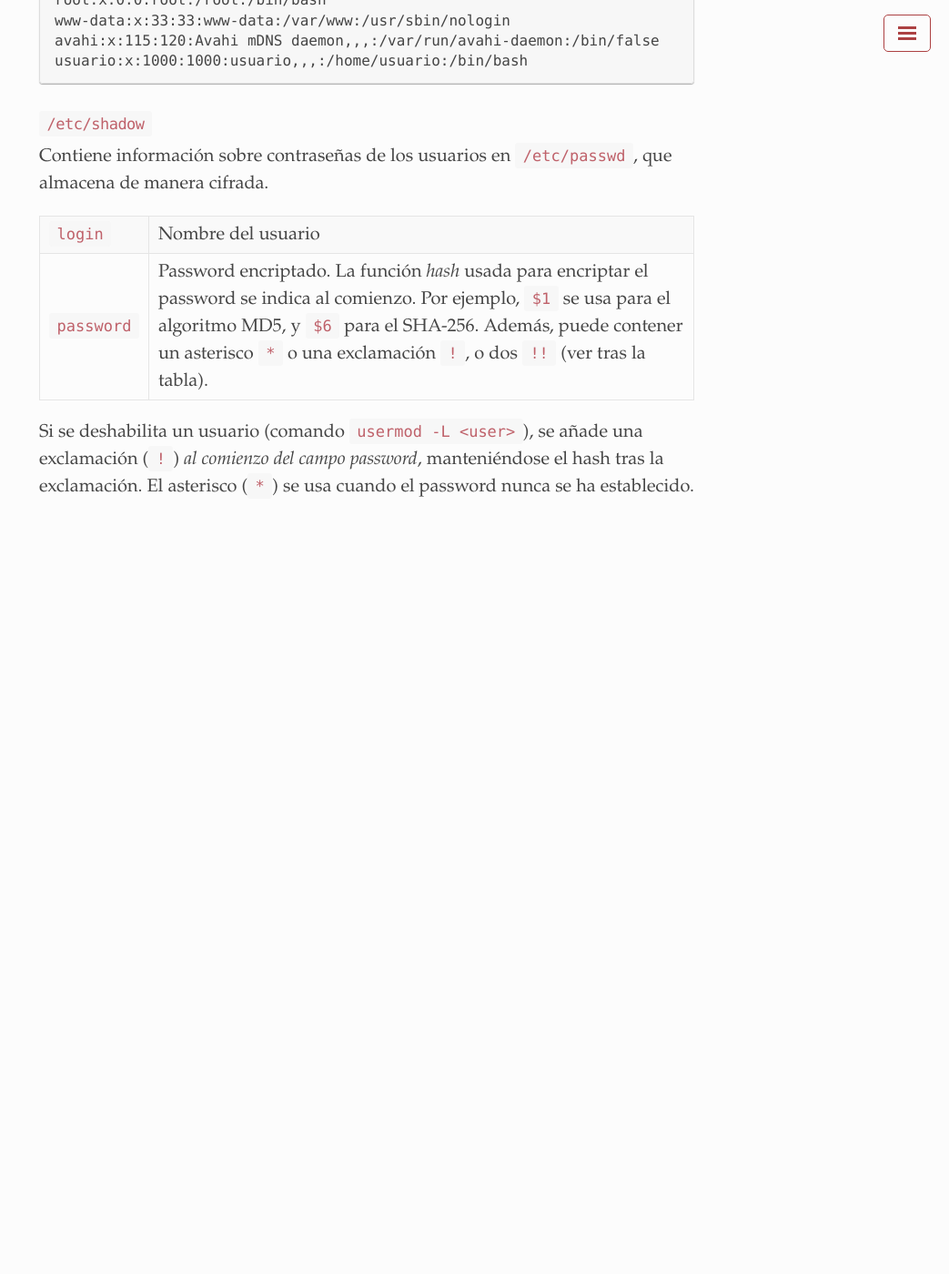
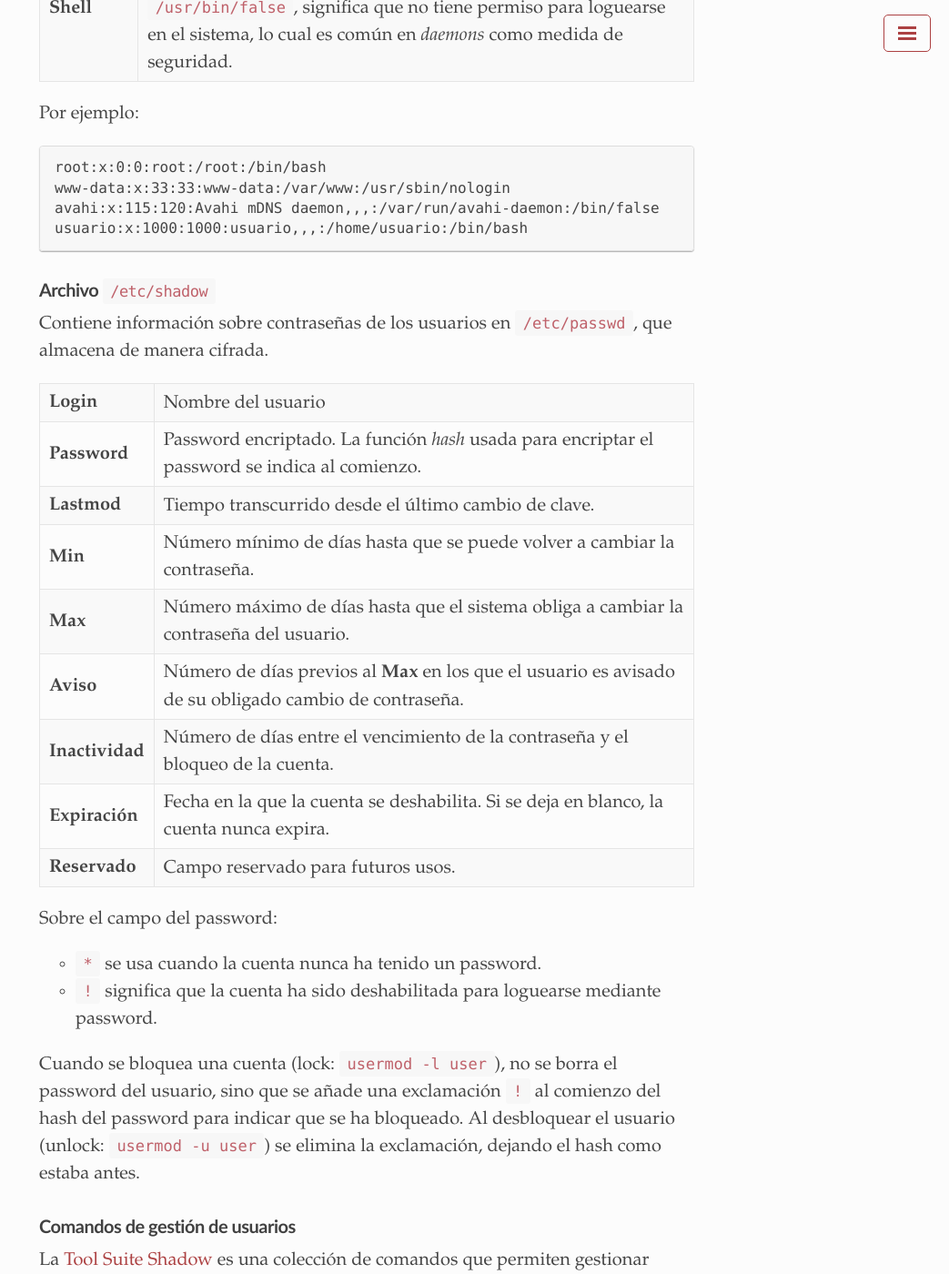
Before and after one commit to santi-gf/santi-gf.github.io, a Jekyll site: the page built from usuarios-grupos.md, in a window 1280 px wide and 1400 px high, scrolled down 1998 px. Shown: the whole window at 91% size, without its empty margins (237-1280 px from the left). Built offline with Jekyll 4.4.1, drawn with Linux system fonts in a browser that asks for light colours; a style sheet for code colours, icons or effects is not loaded; before the commit the page ends 2628 px from its top, so only the background shows below that; some of the changed text lies outside the part shown.

Commit message:
Publish usuarios-grupos.md

````diff
--- a/usuarios-grupos.md
+++ b/usuarios-grupos.md
@@ -20,7 +19,7 @@ También es muy común que muchos servicios internos del sistema tengan su propi
 La configuración de usuarios en Linux esencialmente se maneja en los dos siguientes ficheros.
 
 
-### `/etc/passwd`
+### Archivo `/etc/passwd`
 
 Contiene información de las cuentas de usuarios y sus características.
 
@@ -28,13 +27,13 @@ Contiene información de las cuentas de usuarios y sus características.
 
 Se pueden ver los campos con `man passwd`:
 
-`name`      | Nombre del usuario |
-`password`  | El password del usuario en texto plano, o un asterisco (*) o una X si está encriptado. |
-`UID`       | *User ID*. Número de identificación único de usuario. Los usuarios pueden cambiar muchos prámetros, incluso su `name`, pero el UID no lo deben cambiar nunca. El UID del root es 0. Las cuentas de servicios y demonios tienen los números más bajos, mientras que las de usuarios finales comienzan en el valor definido en `UID_MIN` en el fichero `/etc/login.defs`. |
-`GID`       | *Gruop ID*. Número de identificador único de grupo. Varios usuarios pueden tener el mismo grupo, aunque al crear un usuario se crea un grupo con ese mismo nombre por defecto salvo que se indique lo contrario. Los datos del grupo aparecen en `/etc/group`. |
-`GECOS`     | Campo de comentarios que incluye información extra sobre el usuario (nombre real, dirección...) |
-`directory` | *Home directory*. Directorio de inicio del usuario. Los usuarios finales se suelen situar bajo `/home`. |
-`shell`     | La shell que utiliza por defecto el usuario (en muchos casos es `/bin/bash`). Si el usuario tiene `/sbin/nologin` o `/usr/bin/false`, significa que no tiene permiso para loguearse en el sistema, lo cual es común en *daemons* como medida de seguridad. |
+**Login**     | Nombre del usuario |
+**Password**  | El password del usuario en texto plano, o un asterisco `*` o una `X` si está encriptado. |
+**UID**       | **User ID**. Número de identificación único de usuario. Los usuarios pueden cambiar muchos prámetros, incluso su `name`, pero el UID no lo deben cambiar nunca. El UID del root es `0`. Las cuentas de servicios y demonios tienen los números más bajos, mientras que las de usuarios finales comienzan en el valor definido en `UID_MIN` en el fichero `/etc/login.defs`. |
+**GID**       | **Gruop ID**. Número de identificador único de grupo. Varios usuarios pueden tener el mismo grupo, aunque al crear un usuario se crea un grupo con ese mismo nombre por defecto salvo que se indique lo contrario. Los datos del grupo aparecen en `/etc/group`. |
+**GECOS**     | Campo de comentarios que incluye información extra sobre el usuario (nombre real, dirección...) Informalmente se le llama información *finger*. |
+**directory** | **Home directory**. Directorio de inicio del usuario. Los usuarios finales se suelen situar bajo `/home`. |
+**Shell**     | La shell que utiliza por defecto el usuario (en muchos casos es `/bin/bash`). Si el usuario tiene `/sbin/nologin` o `/usr/bin/false`, significa que no tiene permiso para loguearse en el sistema, lo cual es común en *daemons* como medida de seguridad. |
 
 Por ejemplo:
 
@@ -44,25 +43,151 @@ Por ejemplo:
     usuario:x:1000:1000:usuario,,,:/home/usuario:/bin/bash
 
 
-### `/etc/shadow`
+### Archivo `/etc/shadow`
 
 Contiene información sobre contraseñas de los usuarios en `/etc/passwd`, que almacena de manera cifrada.
 
 
-`login`     | Nombre del usuario |
-`password`  | Password encriptado. La función _hash_ usada para encriptar el password se indica al comienzo. Por ejemplo, `$1` se usa para el algoritmo MD5, y `$6` para el SHA-256. Además, puede contener un asterisco `*` o una exclamación `!`, o dos `!!` (ver tras la tabla). |
+**Login**       | Nombre del usuario |
+**Password**    | Password encriptado. La función _hash_ usada para encriptar el password se indica al comienzo. |
+**Lastmod**     | Tiempo transcurrido desde el último cambio de clave. |
+**Min**         | Número mínimo de días hasta que se puede volver a cambiar la contraseña. |
+**Max**         | Número máximo de días hasta que el sistema obliga a cambiar la contraseña del usuario. |
+**Aviso**       | Número de días previos al **Max** en los que el usuario es avisado de su obligado cambio de contraseña. |
+**Inactividad** | Número de días entre el vencimiento de la contraseña y el bloqueo de la cuenta. |
+**Expiración**  | Fecha en la que la cuenta se deshabilita. Si se deja en blanco, la cuenta nunca expira. |
+**Reservado**   | Campo reservado para futuros usos. |
 
 
-Si se deshabilita un usuario (comando `usermod -L <user>`), se añade una exclamación (`!`) *al comienzo del campo password*, manteniéndose el hash tras la exclamación. El asterisco (`*`) se usa cuando el password nunca se ha establecido.
+Sobre el campo del password:
+
+- `*` se usa cuando la cuenta nunca ha tenido un password.
+- `!` significa que la cuenta ha sido deshabilitada para loguearse mediante password.
+
+Cuando se bloquea una cuenta (lock: `usermod -l user`), no se borra el password del usuario, sino que se añade una exclamación `!` al comienzo del hash del password para indicar que se ha bloqueado. Al desbloquear el usuario (unlock: `usermod -u user`) se elimina la exclamación, dejando el hash como estaba antes.
+
+{% comment %}
+Por ejemplo, `$1` se usa para el algoritmo MD5, y `$6` para el SHA-256. Además, puede contener un asterisco `*` o una exclamación `!` (ver tras la tabla).
+{% endcomment %}
+
+
+### Comandos de gestión de usuarios
+
+La [Tool Suite Shadow](https://pkg-shadow.alioth.debian.org/features.php) es una colección de comandos que permiten gestionar usuarios sin necesidad de manipular los ficheros `/etc/passwd` y `/etc/shadow` directamente, lo cual no es recomendable ante la posibilidad de dejar inconsistencias en ficheros tan delicados. Algunos de los comandos:
+
+- `useradd` -- crea un usuario.
+- `userdel` -- borra un usuario.
+- `usermod` -- realiza modificaciones sobre los datos de `/etc/passwd`. Tiene una opción para cada uno de los campos, excepto el campo **GECOS**. Incluye opciones para (des)bloquear un usuario (`--lock` y `--unlock`).
+- `chfn` -- modifica la información *finger* (**GECOS**).
+- `chsh` -- modifica la shell.
+- `id` -- imprime información sobre el usuario y sus grupos. Ej:
+```bash
+$ id -u   # Imprime el UID
+$ id -un  # Imprime el login
+```
+- `chage` -- *change age* visualiza y modifica todas las fechas de contraseña de `/etc/shadow`.
+
+
+También existen los comandos `adduser` y `deluser` que son más *user-friendly* y ahorran algo de trabajo, por lo que se utilizan con más frecuencia en la práctica.
+
+
+> Usa el manual `man` o las opciones `-h` o `--help` para ver todas las opciones que ofrecen estos comandos, ya que pueden cambiar según distribuciones.
+{:.text-tip}
+
+
+Para establecer y cambiar una contraseña:
+
+- `usermod -p PASSWORD USER` guarda el password indicado sin encriptar (habría que pasarle un hash del password). No conviene usar esta opción.
+- `passwd USER` es el comando que se utiliza, que permite introducir un password con seguridad.
+
+
+Con el comando `finger` podemos obtener información del **GECOS** de cualquier usuario:
+```bash
+$ finger theuser
+Login: theuser        			Name: Juan Pérez
+Directory: /home/theuser            	Shell: /bin/bash
+Office: 101, +34 123 456		Home Phone: +34 983 12 34 56
+On since Wed Feb 04 10:26 (EST) on pts/1   3 seconds idle
+     (messages off)
+No mail.
+No Plan.
+```
 
 
 
+## Grupos
 
+Los grupos permiten conceder permisos a un conjunto de usuarios simultáneamente.
+
+En Linux un usuario tiene los siguientes grupos:
+
+- **Grupo primario:** es el que consta como su *GID* en `/etc/passwd`. <u>Sólo puede haber un grupo primario</u>.
+- **Grupos secundarios o suplementarios:** son los gestionados en el fichero `/etc/groups`, donde se puede añadir un usuario a más grupos.
+
+Además, durante la sesión de usuario se puede cambiar temporalmente el grupo al que pertenece el usuario:
+
+- **Grupo real:** es su grupo primario que consta en `/etc/passwd`. Es el grupo al que pertenece un usuario cuando inicia sesión.
+
+- **Grupo efectivo:** mediante el comando `newgrp` se puede cambiar el grupo primario al que pertenece el usuario, y la configuración es efectiva hasta que cierre la seción o vuelva a cambiar de grupo efectivo.
 
 
 
 {% comment %}
+https://unix.stackexchange.com/a/18203
+- Grupo real y efectivo
+- Grupo primario y suplementario
+{% endcomment %}
 
-- demonio
 
+### Archivo `/etc/group`
+
+Este archivo contiene información sobre los grupos del sistema. Su estructura es similar a la de los archivos `passwd` y `shadow`, contando con los siguientes campos:
+
+**Grupo**    | Nombre del grupo. |
+**passwd**   | Password que permite a un usuario cambiar de grupo. Si está vacío no requiere contraseña, y una `x` significa que se gestiona mediante el archivo `/etc/gshadow`. |
+**GID**      | *Group ID*. Identificador único (numérico) para el grupo. |
+**Miembros** | Lista separada por comas con los nombres de usuario que pertenecen a ese grupo. |
+
+De forma similar, al fichero `/etc/shadow`, existe el fichero `/etc/gshadow`, que almacena los passwords de los grupos encriptados con un *hash* y también trabaja con los símbolos asterisco `*` y exclamación `!`.
+
+
+### Comandos de gestión de grupos
+
+La suite *Shadow* también incluye los comandos:
+
+- `groupadd` -- añade un nuevo grupo
+- `groupdel` -- borra un grupo
+- `groupmod` -- Modifica la información de `/etc/groups`
+- `gpasswd` -- Modifica el password del grupo, reflejado en `/etc/gshadow`
+
+
+### Modificar grupos de usuarios
+
+Una vez tenemos un grupo creado, podemos añadírselo como primario o secundario a un usuario usando el comando `usermod`, con las siguientes opciones:
+
+```bash
+$ usermod --help
+Usage: usermod [options] LOGIN
+
+Options:
+  ...
+  -g, --gid GROUP               force use GROUP as new primary group
+  -G, --groups GROUPS           new list of supplementary GROUPS
+  -a, --append                  append the user to the supplemental GROUPS
+                                mentioned by the -G option without removing
+                                him/her from other groups
+```
+
+Por lo tanto:
+```bash
+$ # Modificar el grupo primario
+$ usermod -g GROUP USER
+$ # Reemplazar el grupo secundario
+$ usermod -G GROUP USER
+$ # Añadir un grupo secundario al usuario
+$ usermod -a -G GROUP USER
+```
+
+{% comment %}
+http://www.hostingadvice.com/how-to/linux-add-user-to-group/
 {% endcomment %}
````
Also changed, not shown: other parts of usuarios-grupos.md (+0 -1 lines).
